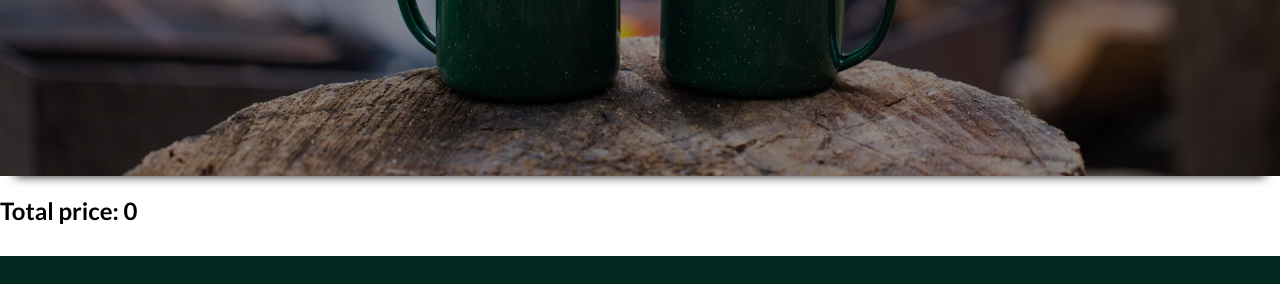
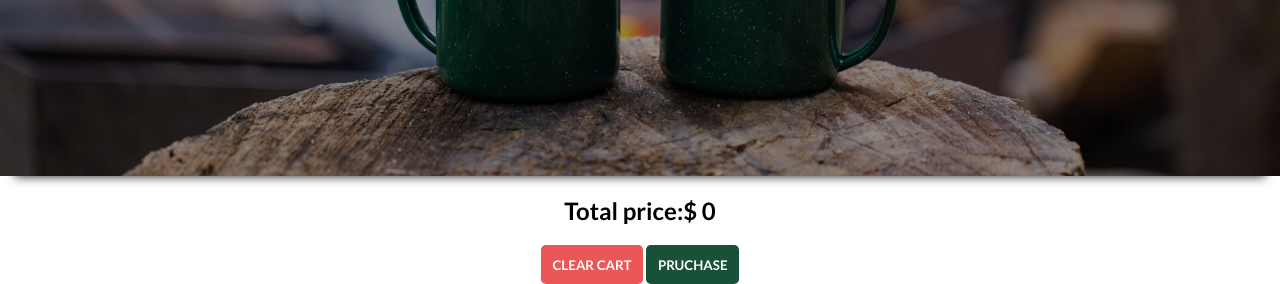
Before and after one commit to Keinna/e-commerce, a PHP site: page /cart.html in a window 1280 px wide. Shown: the part 544-828 px from the top of the page. Before the commit the page ends 800 px from the top, so only its background shows below. Run offline with PHP 8.4, Linux system fonts and the light colour scheme.

Commit message:
finished work js on cart

```diff
--- a/cart.html
+++ b/cart.html
@@ -35,11 +35,10 @@
 
     </header>
 
-    <div id="label">
+    <div class="shopping-cart" id="shoppingCart">
         <!--filled by js-->
     </div>
-
-    <div class="shopping-cart" id="shoppingCart">
+    <div id="label" class="label">
         <!--filled by js-->
     </div>
 </body>
--- a/js/cart.js
+++ b/js/cart.js
@@ -101,6 +101,8 @@ let update = (id) => {
     document.getElementById(id).innerHTML = amount.item;
     //only trigger when updates
     calculateItemsCart()
+    //update checkout amount
+    totalAmount();
 };
 
 let removeItem = (id) => {
@@ -108,7 +110,17 @@ let removeItem = (id) => {
  shoppingCartAmount = shoppingCartAmount.filter((x) => x.id !== selectedItem.id);
  //rerender items
  generateCartItems()
+ totalAmount();
+ calculateItemsCart()
  localStorage.setItem("data", JSON.stringify(shoppingCartAmount))
+}
+
+let clearCart = () =>{
+    shoppingCartAmount = []
+    generateCartItems();
+    calculateItemsCart()
+    localStorage.setItem("data", JSON.stringify(shoppingCartAmount))
+
 }
 
 let totalAmount = ()=>{
@@ -119,8 +131,11 @@ let totalAmount = ()=>{
             return item * search.price
         }).reduce((x,y)=> x + y, 0);
         label.innerHTML = `
-        <h2>Total price: ${amount}</h2>
-
+        <h2>Total price:$ ${amount}</h2>
+        <div class="btn-cart-wrapper">
+        <button onclick="clearCart()" class="btn btn-delete">Clear cart</button>
+        <button class="btn">Pruchase</button>
+        </div>
         `
     }else return
 }
--- a/styles.css
+++ b/styles.css
@@ -387,6 +387,11 @@ flex-direction: column;
     box-shadow: 5px 5px 10px rgba(0, 0, 0, .4);
 }
 
+.btn-delete{
+    background-color: #EB5757;
+
+}
+
 .shop-item {
     margin: 30px;
 }
@@ -490,3 +495,10 @@ flex-direction: column;
     padding: .4rem;
     border-radius: var(--border-radius);
 }
+
+.label{
+    display: flex;
+    justify-content: center;
+    align-items: center;
+    flex-direction: column;
+}
```
